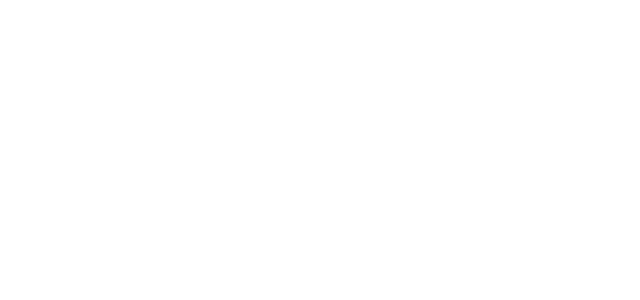
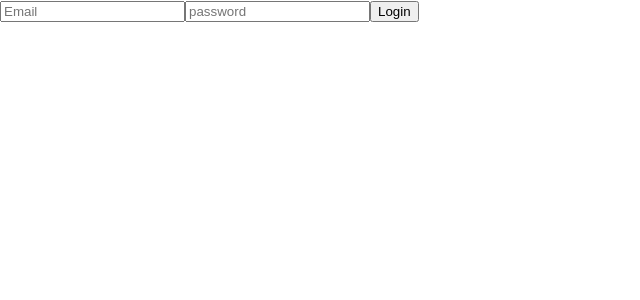
Before and after one commit to reysanmadamba/mern-auth-crud, a React (Create React App) app in the folder frontend/: page /login in a window 1280 px wide. Before the commit this address had no page. Shown: the top 300 px of the page, without its empty margins (0-640 px from the left). Built offline with nearby package versions, Linux system fonts and the light colour scheme.

Commit message:
created a component PrivateRoute to protect routes that require authentication

```diff
--- a/frontend/src/App.js
+++ b/frontend/src/App.js
@@ -2,14 +2,18 @@
 import { BrowserRouter, Routes, Route } from 'react-router-dom'
 import LoginForm from './components/LoginForm'
 import Profile from './components/Profile'
+import PrivateRoute from './components/PrivateRoute'
 
 function App() {
   return (
     <BrowserRouter>
       <Routes>
-        <Route path="/" element={<LoginForm />} />
-        <Route path="/profile" element={<Profile />}/>
+        <Route path="/login" element={<LoginForm />} />
 
+        <Route element={<PrivateRoute />}>
+          <Route path="/profile" element={<Profile />} />
+
+        </Route>
       </Routes>
 
     </BrowserRouter>
--- /dev/null
+++ b/frontend/src/components/PrivateRoute.jsx
@@ -0,0 +1,13 @@
+import {Navigate, Outlet } from "react-router-dom"
+
+
+const PrivateRoute = () => {
+    const token = localStorage.getItem('token')
+
+    if (!token) {
+        return <Navigate to="/login" replace/>
+    }
+    return <Outlet />
+}
+
+export default PrivateRoute;
```
